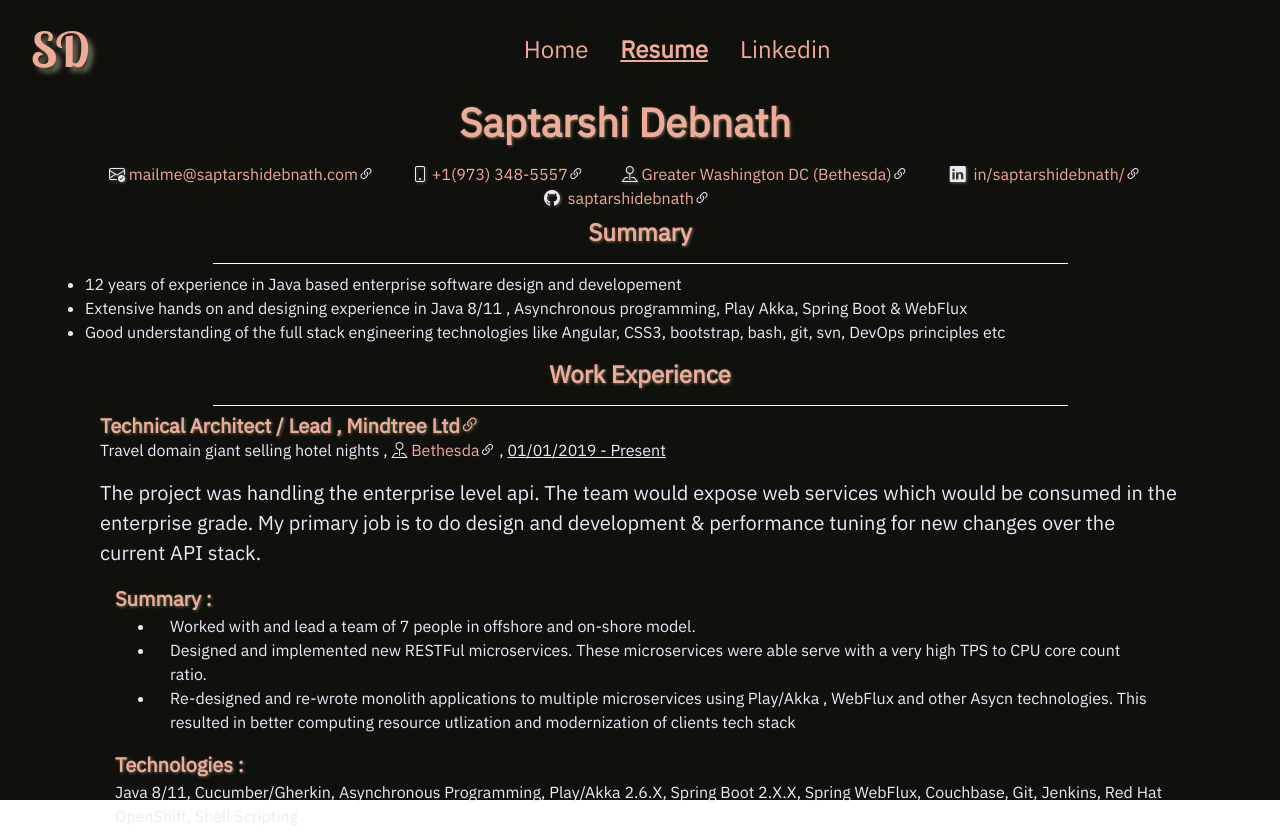
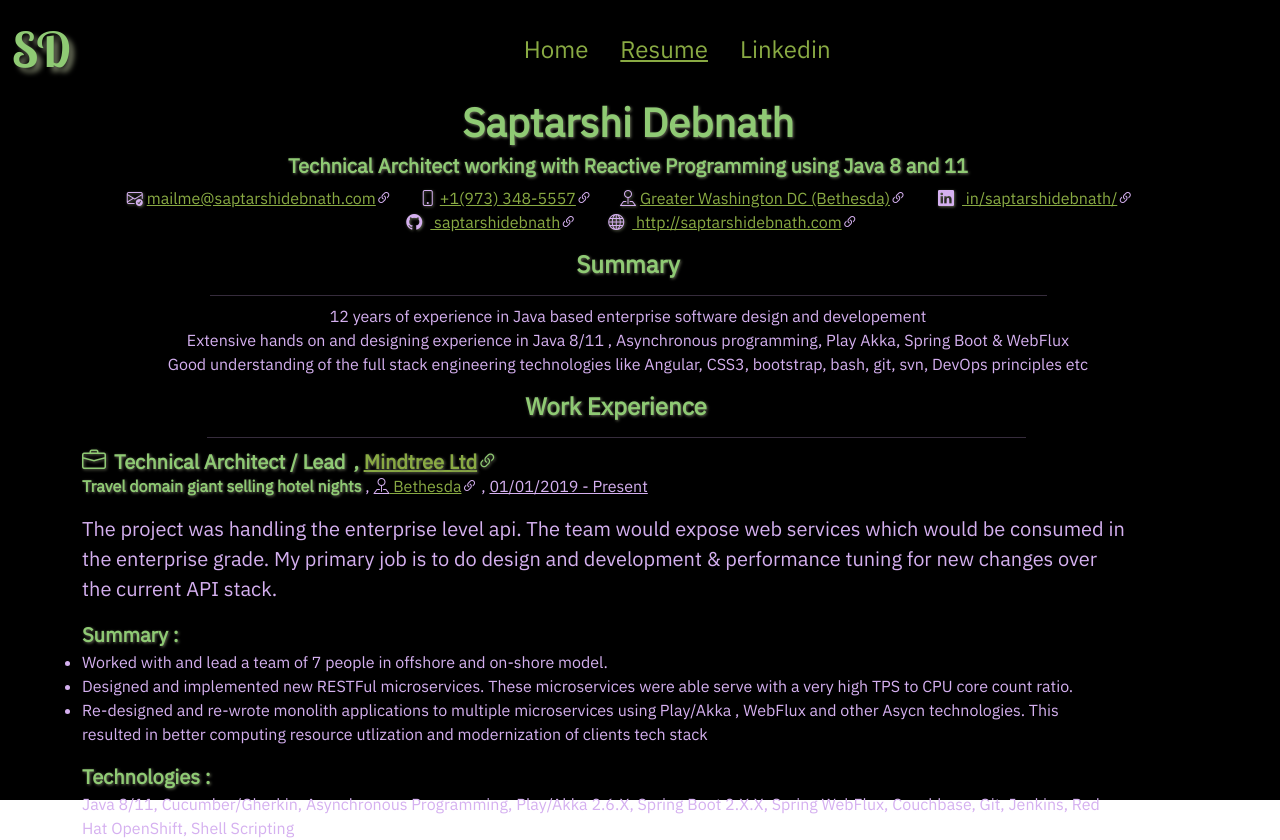
Before and after one commit to saptarshidebnath/saptarshidebnath, an Angular app: page /resume in a window 1280 px wide. Shown: the top 840 px of the page. Built offline with nearby package versions, Linux system fonts and the light colour scheme.

Commit message:
Resume corrected

```diff
--- a/package.json
+++ b/package.json
@@ -20,7 +20,7 @@
     "@angular/platform-browser-dynamic": "~13.0.2",
     "@angular/router": "~13.0.2",
     "@types/three": "^0.135.0",
-    "bootstrap": "^4.6.0",
+    "bootstrap": "^5.1.3",
     "bootstrap-icons": "^1.7.1",
     "jquery": "^3.5.1",
     "rxjs": "~6.6.0",
--- a/src/app/__vars.scss
+++ b/src/app/__vars.scss
@@ -1,6 +1,6 @@
-$background_color: rgb(16, 17, 12);
+$background_color: rgb(0, 0, 0);
 $background_shadow_color: #656a56;
-$text_color: rgb(241, 231, 248);
+$text_color: rgb(213, 176, 240);
 $header_text_color: rgb(241, 228, 210);
-$link_color: rgb(240, 170, 152);
-$site_icon_color: $link_color;
+$link_color: rgb(137, 170, 67);
+$site_icon_color: rgb(143, 202, 116);
--- a/src/app/navigation/navigation.component.html
+++ b/src/app/navigation/navigation.component.html
@@ -6,8 +6,8 @@
         <span class="navbar-toggler-icon"></span>
     </button>
 
-    <div class="collapse navbar-collapse justify-content-center" id="{{navigatorLinkContentElementId}}">
-        <ul class="nav justify-content-center ">
+    <div class="collapse navbar-collapse justify-content-md-center" id="{{navigatorLinkContentElementId}}">
+        <ul class="nav justify-content-md-center ">
             <li class="nav-item">
                 <a class="nav-link" (click)="toggleMenu()" [routerLinkActiveOptions]="{exact:true}"
                     routerLinkActive="activelink" routerLink="/">Home</a>
--- a/src/app/navigation/navigation.component.scss
+++ b/src/app/navigation/navigation.component.scss
@@ -10,7 +10,7 @@ nav#sitenav {
     }
     a.activelink {
         text-decoration: underline;
-        font-weight: bold;
+        // font-weight: bold;
     }
     div#navbarSupportedContent {
         ul > li > a {
--- a/src/app/resume/resume.component.html
+++ b/src/app/resume/resume.component.html
@@ -1,68 +1,76 @@
-<section class="resume container">
-    <section class="header row">
-        <div class="row col-sm-12">
-            <h1 class="background-shadow col-sm-12 text-center">{{this?.resume?.name?.firstName?.data}}
+<section id="resume" class="container">
+    <section class="resume-header row">
+
+
+        <section class="row">
+            <h1 class="header-decoration col-sm-12 text-center">{{this?.resume?.name?.firstName?.data}}
                 {{this?.resume?.name?.lastName?.data}}
             </h1>
+        </section>
+        <section class="row">
+            <h5 class="header-decoration text-center col-sm-12">{{this?.resume?.head_line}}</h5>
+        </section>
+        <section class="row row-cols-auto text-center justify-content-md-center">
+            <div class="col" *ngFor="let column of this?.resume?.contact; let in = index">
+                <span class="contact-entry {{column.type}}">
+                    <span class="label mx-1">
+                        <i class="bi bi-{{column?.icon}}"></i>
+                    </span>
+                    <a href="{{column.href}}" target="_blank" data-toggle="tooltip" data-placement="top"
+                        title="{{column?.data}}">{{column?.data}}</a>
+                    <span class="my-1">
+                        <i class="bi bi-link-45deg"></i>
+                    </span>
+                </span>
             </div>
-        <div class="row col-sm-12">
-            <h5 class="background-shadow text-center col-sm-12">{{this?.resume?.headLine?.data}}</h5>
+            <div class="col" *ngFor="let column of this?.resume?.social; let in = index">
+                <span class="contact-entry {{column.type}}">
+                    <span class="label mx-1">
+                        <i class="bi bi-{{column?.icon}} mx-1"></i>
+                    </span>
+                    <a href="{{column.href}}" target="_blank" data-toggle="tooltip" data-placement="top"
+                        title="{{column?.data}}"> {{column?.data}}</a>
+                    <span class="my-1"><i class="bi bi-link-45deg"></i></span>
+                </span>
+            </div>
+        </section>
+    </section>
+    <section class="resume-body row">
+        <section class="row resume-summary justify-content-md-center mt-3">
+            <div class="row">
+                <h4 class="text-center header header-decoration col-sm-12">Summary</h4>
+            </div>
+            <hr class="row text-center" />
+            <div class="row text-center">
+                <span *ngFor="let column of this?.resume?.summary; let in = index" class="summary-entry">
+                    {{column}}
+                </span>
+            </div>
+        </section>
+        <section class="row resume-experience-details-sections mt-3">
+            <div class="resume-experience-details-header row justify-content-md-center">
+                <div class="row text-center">
+                    <h4 class="text-center header header-decoration col-sm-12">Work Experience</h4>
+                </div>
+                <hr class="row text-center" />
             </div>
 
-        <section class="contact row justify-content-md-center col-sm-12" *ngIf="displayPI()">
-            <section *ngFor="let column of this?.resume?.contact; let in = index">
-                <span class="col-sm-2 mx-1 contact-entry {{column.type}}"><span class="label"><i
-                            class="bi bi-{{column?.icon}}"></i> </span> <a href="{{column.href}}" target="_blank"
-                        data-toggle="tooltip" data-placement="top" title="{{column?.data}}">
-                        {{column?.data}}</a><i class="bi bi-link-45deg"></i></span>
-            </section>
-            <section *ngFor="let column of this?.resume?.social; let in = index">
-                <span class="col-sm-2 mx-1 contact-entry {{column.type}}"><span class="label"><i
-                            class="bi bi-{{column?.icon}} mx-1"></i> </span> <a href="{{column.href}}" target="_blank"
-                        data-toggle="tooltip" data-placement="top" title="{{column?.data}}">
-                        {{column?.data}}</a><i class="bi bi-link-45deg"></i></span>
-            </section>
-        </section>
-    </section>
-    <section class="resume-body row justify-content-md-center summary mt-2">
-        <section class="summary justify-content-md-center container">
+            <div class="row individual-exp-detail" *ngFor="let column of this?.resume?.work_experience; let in = index">
+
                 <div class="row">
-                <h4 class="text-center header background-shadow col-sm-12">Summary</h4>
-            </div>
-            <div class="row">
-                <hr />
-            </div>
-            <div class="row">
-                <ul class="col-sm-12">
-                    <li *ngFor="let column of this?.resume?.summary; let in = index" class="summary-entry mb-0">
-                        {{column}}
-                    </li>
-                </ul>
-            </div>
-        </section>
-        <section class="work-experience justify-content-md-center container">
-            <div class="row">
-                <h4 class="text-center header background-shadow col-sm-12">Work Experience</h4>
-            </div>
-            <div class="row">
-                <hr />
-            </div>
-            <div class="container mb-2">
-                <section class="container experience_info container mb-5"
-                    *ngFor="let column of this?.resume?.work_experience; let in = index">
-                    <div class="row">
-                        <h5 class="mb-0 primary-color background-shadow"><b>{{column?.position}}</b>
-                            , <a href="{{column?.employer?.href}}" target="_blank" data-toggle="tooltip"
-                                data-placement="top" title="{{column?.employer?.data}}">
+                    <h5 class="individual-exp-details-header mb-0 header-decoration">
+                        <i class="bi bi-briefcase experience-icon"></i>
+                        <b class="px-2">{{column?.position}}</b>, <a href="{{column?.employer?.href}}" target="_blank"
+                            data-toggle="tooltip" data-placement="top" title="{{column?.employer?.data}}">
                             {{column?.employer?.data}}</a><i class="bi bi-link-45deg"></i>
                     </h5>
                 </div>
                 <div class="row">
                     <p class="work-location">
-                            {{column?.account_description}} ,
-                            <i class="bi bi-{{column?.work_location?.icon}}"></i><a
-                                href="{{column?.work_location?.href}}" target="_blank" data-toggle="tooltip"
-                                data-placement="top" title="{{column?.work_location?.data}}">
+                        <span class="header-decoration">{{column?.account_description}}</span> ,
+                        <i class="bi bi-{{column?.work_location?.icon}}"></i><a href="{{column?.work_location?.href}}"
+                            target="_blank" data-toggle="tooltip" data-placement="top"
+                            title="{{column?.work_location?.data}}">
                             {{column?.work_location?.data}}</a><i class="bi bi-link-45deg"></i>
                         , <span class="work-timeline"><u>{{column?.work_date?.start_date}} -
                                 {{column?.work_date?.end_date}}</u></span>
@@ -71,55 +79,79 @@
                 <div class="row">
                     <p class="lead"> {{column?.project_desc}} </p>
                 </div>
-                    <div class="container">
-                        <p class="row lead background-shadow mb-0 pb-0">Summary :</p>
-                        <ul class="row">
-                            <li class="col-sm-12"
-                                *ngFor="let experience_summary of column?.experience_summary; let in = index">
+                <div class="row">
+                    <div class="row">
+                        <p class="lead header-decoration mb-0 pb-0">Summary :</p>
+                    </div>
+                    <div class="row">
+                        <ul>
+                            <li *ngFor="let experience_summary of column?.experience_summary; let in = index">
                                 {{experience_summary}}</li>
                         </ul>
                     </div>
-
-                    <div class="container">
-                        <p class="row lead background-shadow mb-0 pb-0">Technologies :</p>
-                        <p class="row">{{column.technology.join(', ')}}</p>
-                    </div>
-                </section>
-            </div>
-        </section>
-        <section class="skill-sets justify-content-md-center container">
-            <div class="row">
-                <h4 class="text-center header background-shadow col-sm-12">Primary Skill Set</h4>
                 </div>
                 <div class="row">
-                <hr />
+                    <div class="row">
+                        <p class="header-decoration mb-0 pb-0 lead">Technologies :</p>
                     </div>
                     <div class="row">
-                <section class="skill-set-container row justify-content-md-center col-sm-12">
-                    <section class="justify-content-md-center col-sm-4 skill-set-module"
+                        <p class="">{{column.technology.join(', ')}}</p>
+                    </div>
+                </div>
+                <div class="row mb-1">&nbsp;</div>
+            </div>
+
+
+            <div class="skill-sets justify-content-md-center row">
+                <div class="row">
+                    <h4 class="text-center header header-decoration col-sm-12">Primary Skill Set</h4>
+                </div>
+                <hr class="row text-center" />
+                <div class="row justify-content-md-center">
+                    <div class="card bg-dark m-2" style="width: 18rem;"
                         *ngFor="let column of this?.resume?.skills; let in = index">
-                        <div>
-                            <p class="header text-center my-1 background-shadow">{{column.skill_type}}</p>
-                            <p class="text-center body">{{column.data.join(', ')}} </p>
+                        <div class="card-header text-center text-primary">
+                            <b>{{column.skill_type}}</b>
                         </div>
-                    </section>
-                </section>
+                        <div class="card-body">
+                            <p class="card-text">{{column.data.join(', ')}}
+                            </p>
                         </div>
-        </section>
-        <section class="achievements justify-content-md-center container">
+                    </div>
+                </div>
+            </div>
+            <div class="row achievements justify-content-md-center">
                 <div class="row">
-                <h4 class="text-center header background-shadow col-sm-12">Achievements</h4>
+                    <h4 class="text-center header header-decoration col-sm-12">Achievements</h4>
                 </div>
+                <hr class="row text-center" />
                 <div class="row">
-                <hr />
-            </div>
-            <div class="row">
-                <ul class="col-sm-12">
+                    <ul>
                         <li *ngFor="let column of this?.resume?.achievements; let in = index" class="achievements mb-0">
                             {{column}}
                         </li>
                     </ul>
                 </div>
+            </div>
+            <div class="row work_auth justify-content-md-center">
+                <div class="row text-center">
+                    <h4 class="text-center header header-decoration col-sm-12">Work Authorization </h4>
+                </div>
+                <hr class="row text-center" />
+                <div class="row justify-content-md-center">
+                    <div class="card bg-dark m-2" style="width: 18rem;"
+                        *ngFor="let column of this?.resume?.work_authorization; let in = index">
+                        <div class="card-header text-center text-primary">
+                            <b>{{column.country}}</b>
+                        </div>
+                        <div class="card-body">
+                            <p class="card-text text-center">{{column.authorization}}
+                            </p>
+                        </div>
+                    </div>
+                </div>
+            </div>
         </section>
     </section>
+    <section class="footer mb-5"></section>
 </section>
--- a/src/app/resume/resume.component.scss
+++ b/src/app/resume/resume.component.scss
@@ -34,9 +34,9 @@
 //     }
 // }
 a{
-    color: $site_icon_color;
+    color: $link_color;
     &:hover{
-        color: $site_icon_color;
+        color: $link_color;
         text-decoration: underline;
     }
 }
@@ -52,7 +52,11 @@ hr{
     @include textShadow;
 }
 
-.background-shadow{
+.experience-icon{
+    font-size: larger;
+}
+
+.header-decoration{
     @include textShadow;
     color: $site_icon_color;
     font-weight: bold;
--- a/src/assets/resume.json
+++ b/src/assets/resume.json
@@ -40,6 +40,11 @@
             "icon": "github",
             "data": "saptarshidebnath",
             "href": "https://github.com/saptarshidebnath"
+        },
+        {
+            "icon": "globe",
+            "data": "http://saptarshidebnath.com",
+            "href": "http://saptarshidebnath.com"
         }
     ],
     "summary": [
@@ -333,5 +338,15 @@
         "Received Feather in my cap (Highest Award inside Wipro for individual contribution) award for outstanding performance in 2012.",
         "Developed an OpenGL ES based iPhone game which was showcased in London Toy Fair 2010.",
         "Sun Certified Java Programmer (1.4) (2009)"
+    ],
+    "work_authorization": [
+        {
+            "country": "USA",
+            "authorization": "i140 approved"
+        },
+        {
+            "country": "INDIA",
+            "authorization": "Approved to Work"
+        }
     ]
 }
```
Also changed, not shown: src/app/app.component.scss (line endings or trailing spaces), 1 other file (tests, documents, lock files or other folders). Lines whose indentation alone changed are shown as unchanged.
